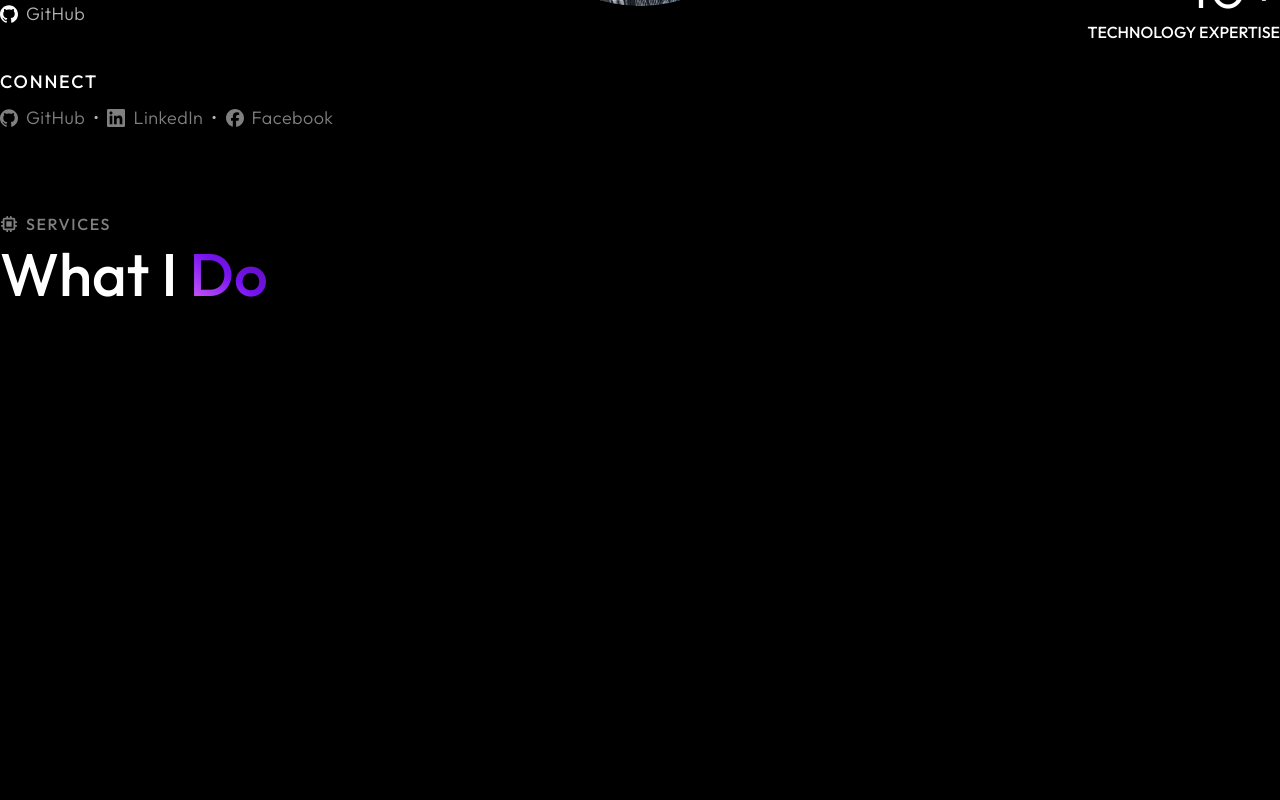
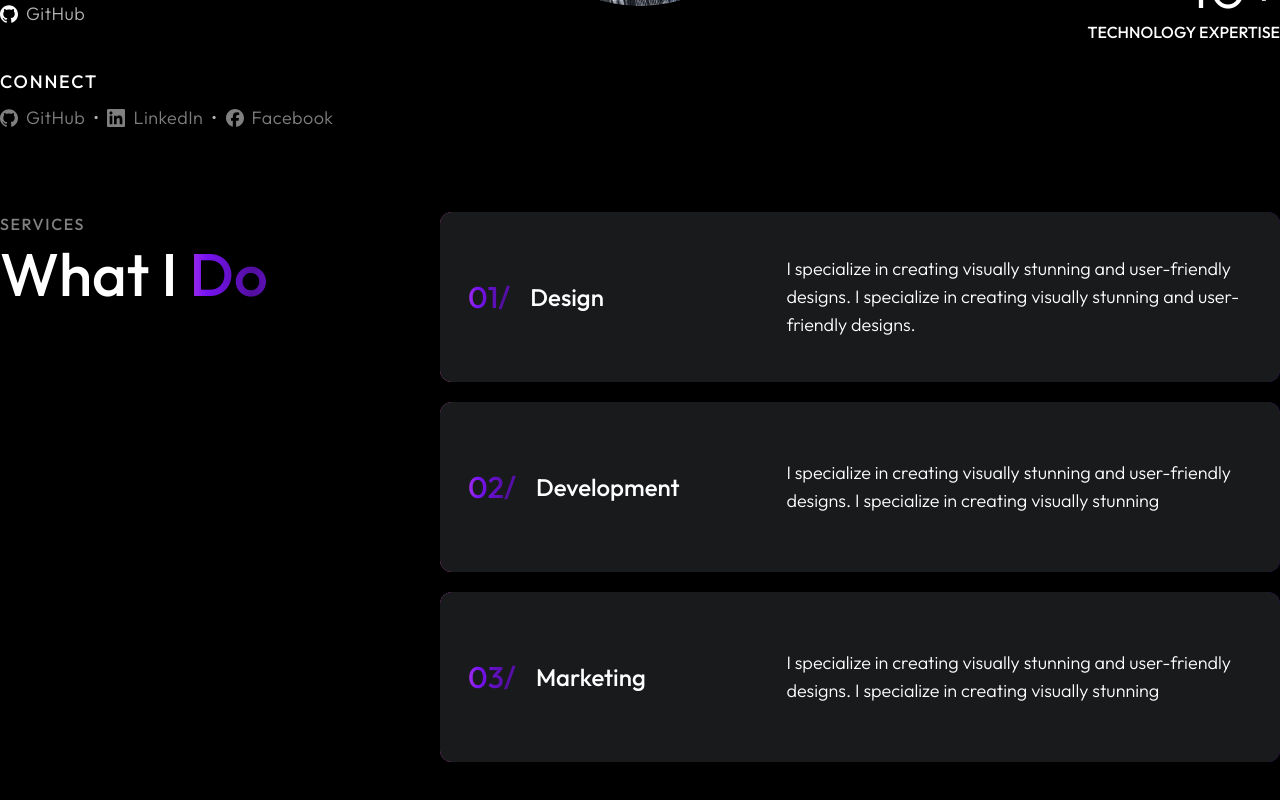
Before and after one commit to suny-webdevs/mdssk, a Next.js app: page / in a window 1280 px wide. Shown: the part 796-1596 px from the top of the page. Before the commit the page ends 1108 px from the top, so only its background shows below. Built offline with nearby package versions, Linux system fonts and the light colour scheme.

Commit message:
add service section

```diff
--- a/package.json
+++ b/package.json
@@ -22,6 +22,8 @@
     "eslint": "^8",
     "eslint-config-next": "14.2.15",
     "postcss": "^8",
+    "prettier": "^3.3.3",
+    "prettier-plugin-tailwindcss": "^0.6.8",
     "tailwindcss": "^3.4.1"
   }
 }
--- a/src/app/globals.css
+++ b/src/app/globals.css
@@ -12,3 +12,17 @@
     -webkit-text-stroke: 4px white;
   }
 }
+
+.gradient-text {
+  background: linear-gradient(
+    to right,
+    #f761e0,
+    #7613f1,
+    #520e9d,
+    #7613f1,
+    #f761e0,
+    #520e9d
+  );
+  background-clip: text;
+  background-size: 300% 300%;
+}
--- a/src/app/menu/page.jsx
+++ b/src/app/menu/page.jsx
@@ -1,14 +1,14 @@
-"use client"
-import Button from "@/components/shared/Button"
-import MenuLinks from "@/components/shared/MenuLinks"
-import Link from "next/link"
-import { useRouter } from "next/navigation"
-import { GoDotFill } from "react-icons/go"
-import { HiArrowUpRight } from "react-icons/hi2"
-import { SiFacebook, SiGithub, SiLinkedin } from "react-icons/si"
+"use client";
+import Button from "@/components/shared/Button";
+import MenuLinks from "@/components/shared/MenuLinks";
+import Link from "next/link";
+import { useRouter } from "next/navigation";
+import { GoDotFill } from "react-icons/go";
+import { HiArrowUpRight } from "react-icons/hi2";
+import { SiFacebook, SiGithub, SiLinkedin } from "react-icons/si";
 
 const MenuPage = () => {
-  const router = useRouter()
+  const router = useRouter();
 
   const links = [
     {
@@ -31,15 +31,15 @@ const MenuPage = () => {
       title: "Contact",
       href: "/contact",
     },
-  ]
+  ];
 
   return (
     <div data-aos="fade-left">
-      <div className="relative grid grid-cols-1 md:grid-cols-2 gap-5 h-screen">
+      <div className="relative grid h-screen grid-cols-1 gap-5 md:grid-cols-2">
         <button
           type="button"
           onClick={() => router.back()}
-          className="z-10 absolute top-5 right-5 text-lg text-white hover:bg-white hover:text-black px-3 py-1 border-2 border-white"
+          className="absolute right-5 top-5 z-10 border-2 border-white px-3 py-1 text-lg text-white hover:bg-white hover:text-black"
         >
           X
         </button>
@@ -48,8 +48,8 @@ const MenuPage = () => {
           style={{ backgroundImage: 'url("/Blush.png")' }}
           className="bg-cover bg-center bg-no-repeat"
         >
-          <div className="w-full h-full bg-white/30 backdrop-blur-lg flex flex-col justify-center items-center gap-3 md:gap-5 py-5">
-            <h1 className="text-4xl md:text-7xl font-bold text-white tracking-wide">
+          <div className="flex h-full w-full flex-col items-center justify-center gap-3 bg-white/30 py-5 backdrop-blur-lg md:gap-5">
+            <h1 className="text-4xl font-bold tracking-wide text-white md:text-7xl">
               {"<SDW/>"}
             </h1>
             <div className="flex items-center gap-4 md:gap-5">
@@ -78,11 +78,11 @@ const MenuPage = () => {
               <Button
                 large
                 className={
-                  "group bg-white/10 hover:bg-white/20 text-white flex items-center gap-1"
+                  "group flex items-center gap-1 bg-white/10 text-white hover:bg-white/20"
                 }
               >
                 let&apos;s talk{" "}
-                <HiArrowUpRight className="hidden group-hover:flex text-xl group-hover:transition-all group-hover:duration-200" />
+                <HiArrowUpRight className="hidden text-xl group-hover:flex group-hover:transition-all group-hover:duration-200" />
                 <GoDotFill className="text-white/50 group-hover:hidden" />
               </Button>
             </div>
@@ -90,7 +90,7 @@ const MenuPage = () => {
         </div>
       </div>
     </div>
-  )
-}
+  );
+};
 
-export default MenuPage
+export default MenuPage;
--- a/src/components/MainPage/ServiceSection.jsx
+++ b/src/components/MainPage/ServiceSection.jsx
@@ -1,20 +1,45 @@
-import SectionTitle from "../shared/SectionTitle"
-import { HiChip } from "react-icons/hi"
+import SectionTitle from "../shared/SectionTitle";
+import { HiChip } from "react-icons/hi";
+import ServiceCard from "../shared/ServiceCard";
+import { BsBrush } from "react-icons/bs";
+
+const services = [
+  {
+    title: "Design",
+    description:
+      "I specialize in creating visually stunning and user-friendly designs. I specialize in creating visually stunning and user-friendly designs.",
+  },
+  {
+    title: "Development",
+    description:
+      "I specialize in creating visually stunning and user-friendly designs. I specialize in creating visually stunning ",
+  },
+  {
+    title: "Marketing",
+    description:
+      "I specialize in creating visually stunning and user-friendly designs. I specialize in creating visually stunning ",
+  },
+];
 
 const ServiceSection = () => {
   return (
-    <div className="grid grid-cols-1 md:grid-cols-2 gap-10">
+    <div className="mb-20 grid grid-cols-1 gap-10 md:grid-cols-3">
       <div>
-        <SectionTitle
-          icon={<HiChip className="text-lg" />}
-          tag="services"
-          title="what i"
-          gradientText="do"
-        />
+        <SectionTitle tag="services" title="what i" gradientText="do" />
       </div>
-      <div></div>
+      <div className="col-span-2 flex flex-col gap-5">
+        {services.map(({ title, description }, index) => (
+          <ServiceCard
+            key={index}
+            index={index}
+            logo={<BsBrush />}
+            title={title}
+            description={description}
+          />
+        ))}
+      </div>
     </div>
-  )
-}
+  );
+};
 
-export default ServiceSection
+export default ServiceSection;
--- /dev/null
+++ b/src/components/shared/ServiceCard.jsx
@@ -0,0 +1,27 @@
+import PropTypes from "prop-types";
+import TextGradient from "./TextGradient";
+
+const ServiceCard = ({ index, title, description }) => {
+  return (
+    <div className="animate-gradient w-full rounded-xl bg-gradient-to-r from-[#F761E0] via-[#7613F1] to-[#520E9D] transition-all duration-100 ease-in-out hover:p-[2px] md:h-[170px]">
+      <div className="grid h-full w-full grid-cols-1 items-center gap-3 rounded-xl bg-[#181a1c] px-7 py-5 md:grid-cols-5">
+        <p className="col-span-2 flex items-center gap-2 text-3xl font-medium md:gap-5 md:text-2xl">
+          <TextGradient className="text-3xl">
+            {index < 10 ? "0" : ""}
+            {index + 1}/
+          </TextGradient>{" "}
+          <span>{title}</span>
+        </p>
+        <p className="col-span-3 font-light md:text-lg">{description}</p>
+      </div>
+    </div>
+  );
+};
+
+ServiceCard.propTypes = {
+  index: PropTypes.number.isRequired,
+  title: PropTypes.string.isRequired,
+  description: PropTypes.string.isRequired,
+};
+
+export default ServiceCard;
--- a/src/components/shared/TextGradient.jsx
+++ b/src/components/shared/TextGradient.jsx
@@ -1,25 +1,25 @@
-import PropTypes from "prop-types"
+import PropTypes from "prop-types";
 
 const TextGradient = ({ children, className, hover = false }) => {
-  const gradient = `bg-gradient-to-tr from-[#D761F7] via-[#7613F1] to-[#520E9D]`
+  const gradient = `gradient-text animate-gradient`;
   const gradientHover =
-    "hover:bg-gradient-to-tr hover:from-[#D761F7] hover:via-[#7613F1] hover:to-[#520E9D]"
+    "hover:bg-gradient-to-tr hover:from-[#F761E0] hover:via-[#7613F1] hover:to-[#520E9D]";
 
   return (
     <span
       className={`${
         hover ? `${gradientHover} bg-white` : gradient
-      } text-transparent inline-block bg-clip-text ${className}`}
+      } inline-block bg-clip-text text-transparent ${className}`}
     >
       {children}
     </span>
-  )
-}
+  );
+};
 
 TextGradient.propTypes = {
   children: PropTypes.node.isRequired,
   className: PropTypes.string,
   hover: PropTypes.bool,
-}
+};
 
-export default TextGradient
+export default TextGradient;
--- a/src/components/shared/TextGradientDynamic.jsx
+++ /dev/null
@@ -1,50 +0,0 @@
-import PropTypes from "prop-types"
-import classNames from "classnames"
-
-const TextGradientDynamic = ({
-  children,
-  className,
-  hover,
-  direction = "to-r",
-  fromColor = "pink-600",
-  viaColor,
-  toColor = "violet-600",
-}) => {
-  const baseGradient = `bg-gradient-to-${direction} from-${fromColor} to-${toColor}`
-  // Conditionally add via if provided
-  const viaGradient = viaColor ? `via-${viaColor}` : ""
-
-  // Class for hover, if enabled
-  const hoverClass = hover
-    ? `hover:bg-gradient-to-${direction} hover:from-${fromColor} hover:to-${toColor} ${
-        viaColor ? `hover:via-${viaColor}` : ""
-      }`
-    : ""
-
-  return (
-    <span
-      className={classNames(
-        baseGradient,
-        viaGradient,
-        {
-          [hoverClass]: hover,
-        },
-        "text-transparent inline-block bg-clip-text", // Required classes for gradient text
-        className // Additional custom classes
-      )}
-    >
-      {children}
-    </span>
-  )
-}
-
-TextGradientDynamic.propTypes = {
-  children: PropTypes.node,
-  className: PropTypes.string,
-  hover: PropTypes.bool,
-  direction: PropTypes.string,
-  fromColor: PropTypes.string,
-  viaColor: PropTypes.string,
-}
-
-export default TextGradientDynamic
--- a/tailwind.config.js
+++ b/tailwind.config.js
@@ -7,26 +7,25 @@ module.exports = {
   ],
   theme: {
     extend: {
+      keyframes: {
+        gradient: {
+          "0%": { backgroundPosition: "0% 50%" },
+          "100%": { backgroundPosition: "100% 50%" },
+        },
+      },
+      animation: {
+        gradient: "gradient 30s linear infinite",
+      },
       backgroundImage: {
         "gradient-to-r": "linear-gradient(to right, var(--tw-gradient-stops))",
         "gradient-to-tr":
           "linear-gradient(to top right, var(--tw-gradient-stops))",
         "gradient-to-b": "linear-gradient(to bottom, var(--tw-gradient-stops))",
-        // Add more as needed
-      },
-      colors: {
-        background: "var(--background)",
-        foreground: "var(--foreground)",
       },
       fontFamily: {
         outfit: '"Outfit", sans-serif',
       },
     },
   },
-  variants: {
-    extend: {
-      backgroundImage: ["hover"],
-    },
-  },
   plugins: [],
-}
+};
```
Also changed, not shown: 2 other files (tests, documents, lock files or other folders).
